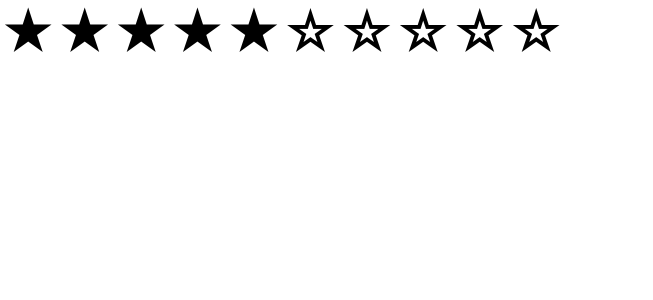
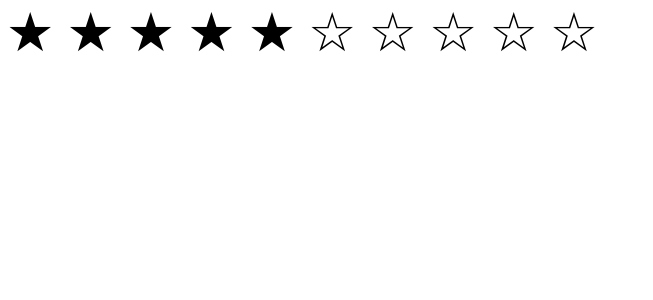
Before and after one commit to limdumb/React-Study, a React (Create React App) app: page /reting in a window 1280 px wide. Shown: the top 300 px of the page, without its empty margins (0-653 px from the left). Built offline with nearby package versions, Linux system fonts and the light colour scheme.

Commit message:
Onclick 이벤트 적용

```diff
--- a/src/Components/Reting.jsx
+++ b/src/Components/Reting.jsx
@@ -1,25 +1,35 @@
+import { useState } from "react";
 import styled from "styled-components";
 
-const EmptyStar = styled.span `
+const EmptyStar = styled.button `
   font-size: 54px;
+  cursor: pointer;
+  background-color: white;
+  border: none;
+
 `
-const BlackStar = styled.span `
+const BlackStar = styled.button `
   font-size: 54px;
+  cursor: pointer;
+  border: none;
+  background-color: white;
 `
+//
 export default function Reting() {
+  const [count, setCount] = useState(0)
 
   return (
     <>
-      <BlackStar>★</BlackStar>
-      <BlackStar>★</BlackStar>
-      <BlackStar>★</BlackStar>
-      <BlackStar>★</BlackStar>
-      <BlackStar>★</BlackStar>
-      <EmptyStar>☆</EmptyStar>
-      <EmptyStar>☆</EmptyStar>
-      <EmptyStar>☆</EmptyStar>
-      <EmptyStar>☆</EmptyStar>
-      <EmptyStar>☆</EmptyStar>
+      <BlackStar onClick={() => console.log(1)}>★</BlackStar>
+      <BlackStar onClick={() => console.log(2)}>★</BlackStar>
+      <BlackStar onClick={() => console.log(3)}>★</BlackStar>
+      <BlackStar onClick={() => console.log(4)}>★</BlackStar>
+      <BlackStar onClick={() => console.log(5)}>★</BlackStar>
+      <EmptyStar onClick={() => console.log(1)}>☆</EmptyStar>
+      <EmptyStar onClick={() => console.log(2)}>☆</EmptyStar>
+      <EmptyStar onClick={() => console.log(3)}>☆</EmptyStar>
+      <EmptyStar onClick={() => console.log(4)}>☆</EmptyStar>
+      <EmptyStar onClick={() => console.log(5)}>☆</EmptyStar>
     </>
   );
 }
```
